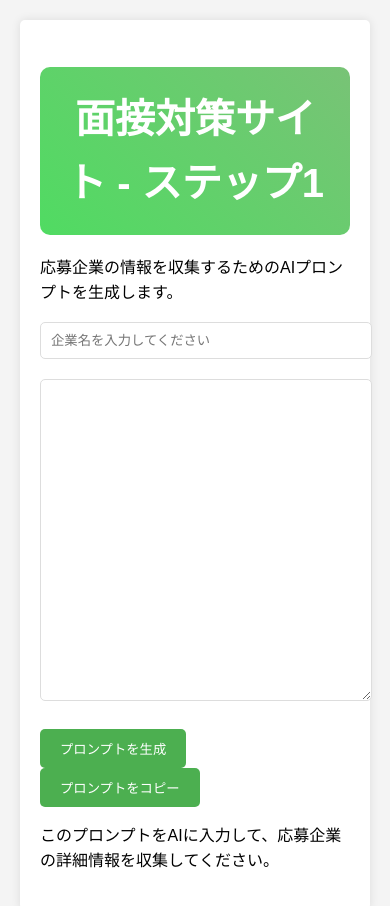
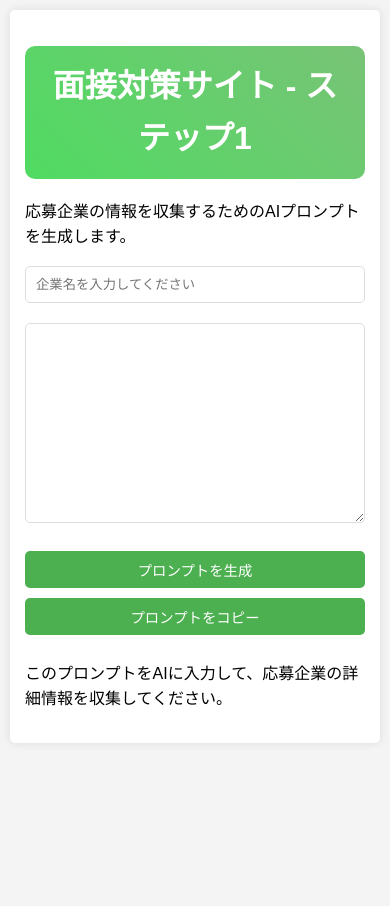
Before and after one commit to tanukin0423/mensetsutaisaku, a plain HTML site: page step1.html in a window 390 px wide. After the commit the page ends 844 px from the top, so only its background shows below. Drawn offline with Linux system fonts and the light colour scheme.

Commit message:
Add files via upload

```diff
--- a/step1.html
+++ b/step1.html
@@ -21,16 +21,13 @@
             box-shadow: 0 0 10px rgba(0,0,0,0.1);
         }
         h1 {
-            color: #333;
-        }
-        h1 {
             font-size: 2.5rem;
             margin-bottom: 20px;
             color: #fff;
             background: linear-gradient(45deg, #50db62, #78c376);
             padding: 20px;
             border-radius: 10px;
-    text-align: center; /* テキストをセンターに配置 */
+            text-align: center;
         }
         textarea {
             width: 100%;
@@ -39,6 +36,7 @@
             padding: 10px;
             border: 1px solid #ddd;
             border-radius: 5px;
+            box-sizing: border-box;
         }
         input {
             width: 100%;
@@ -46,6 +44,7 @@
             margin-bottom: 20px;
             border: 1px solid #ddd;
             border-radius: 5px;
+            box-sizing: border-box;
         }
         button {
             background-color: #4CAF50;
@@ -54,9 +53,32 @@
             border: none;
             border-radius: 5px;
             cursor: pointer;
+            margin-bottom: 10px;
+            width: 100%;
         }
         button:hover {
             background-color: #45a049;
+        }
+
+        /* レスポンシブデザインの追加 */
+        @media (max-width: 600px) {
+            body {
+                padding: 10px;
+            }
+            .container {
+                padding: 15px;
+            }
+            h1 {
+                font-size: 2rem;
+                padding: 15px;
+            }
+            textarea {
+                height: 200px;
+            }
+            button {
+                font-size: 0.9rem;
+                padding: 8px 16px;
+            }
         }
     </style>
 </head>
@@ -65,7 +87,6 @@
         <h1>面接対策サイト - ステップ1</h1>
         <p>応募企業の情報を収集するためのAIプロンプトを生成します。</p>
 
-        <!-- 企業名入力欄 -->
         <input type="text" id="companyName" placeholder="企業名を入力してください">
 
         <textarea id="prompt" readonly></textarea>
```
Also changed, not shown: step2.html (+27 -2 lines). Lines whose indentation alone changed are shown as unchanged.
